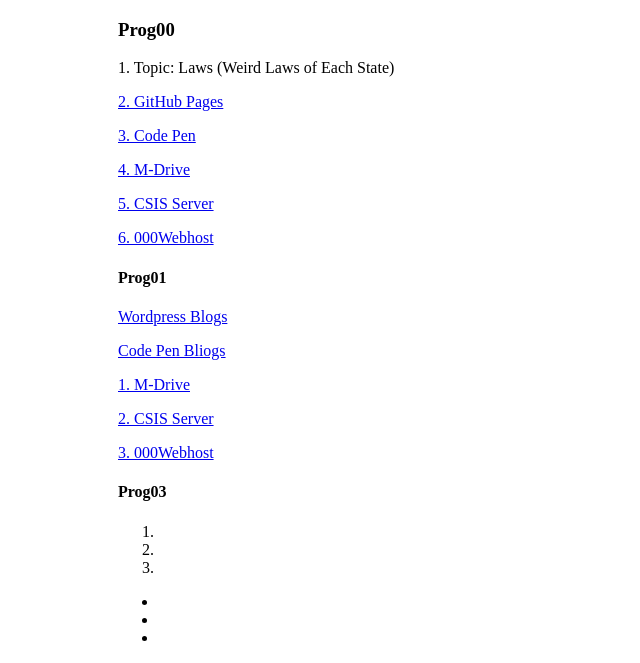
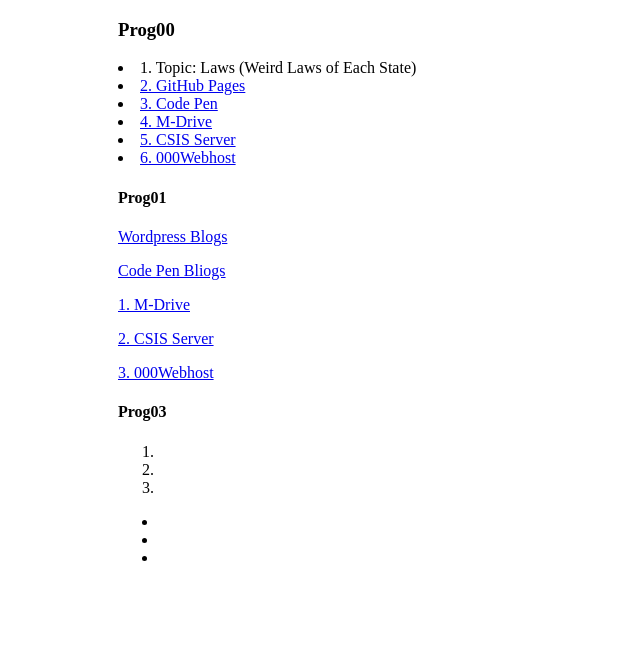
Before and after one commit to dpwhitmo/CIS255, a plain HTML site: page index.html in a window 1280 px wide. Shown: the part 159-822 px from the top of the page, without its empty margins (22-662 px from the left). After the commit the page ends 800 px from the top, so only its background shows below. Drawn offline with Linux system fonts and the light colour scheme.

Commit message:
Update index.html

```diff
--- a/index.html
+++ b/index.html
@@ -29,12 +29,12 @@
 
 <article>
 <h3> Prog00 </h3>
-<p> 1. Topic: Laws (Weird Laws of Each State) </p>
-<p><a target="_blank" href="https://github.com/dpwhitmo/CIS255"> 	2. GitHub Pages</a></p>
-<p><a target="_blank" href="https://codepen.io/dtriplep212/"> 	3. Code Pen</a></p>
-<p><a target="_blank" href="https://webp.svsu.edu/~dpwhitmo/"> 	4. M-Drive</a></p>
-<p><a target="_blank" href="https://csis.svsu.edu/~dpwhitmo"> 	5. CSIS Server</a></p>
-<p><a target="_blank" href="https://app-1536788728.000webhostapp.com/"> 6. 000Webhost</a></p>
+<li> 1. Topic: Laws (Weird Laws of Each State) </li>
+<li><a target="_blank" href="https://github.com/dpwhitmo/CIS255"> 	2. GitHub Pages</a></li>
+<li><a target="_blank" href="https://codepen.io/dtriplep212/"> 	3. Code Pen</a></lo>
+<li><a target="_blank" href="https://webp.svsu.edu/~dpwhitmo/"> 	4. M-Drive</a></li>
+<li><a target="_blank" href="https://csis.svsu.edu/~dpwhitmo"> 	5. CSIS Server</a></li>
+<li><a target="_blank" href="https://app-1536788728.000webhostapp.com/"> 6. 000Webhost</a></li>
 
 
 <h4> Prog01 </h4>
```
